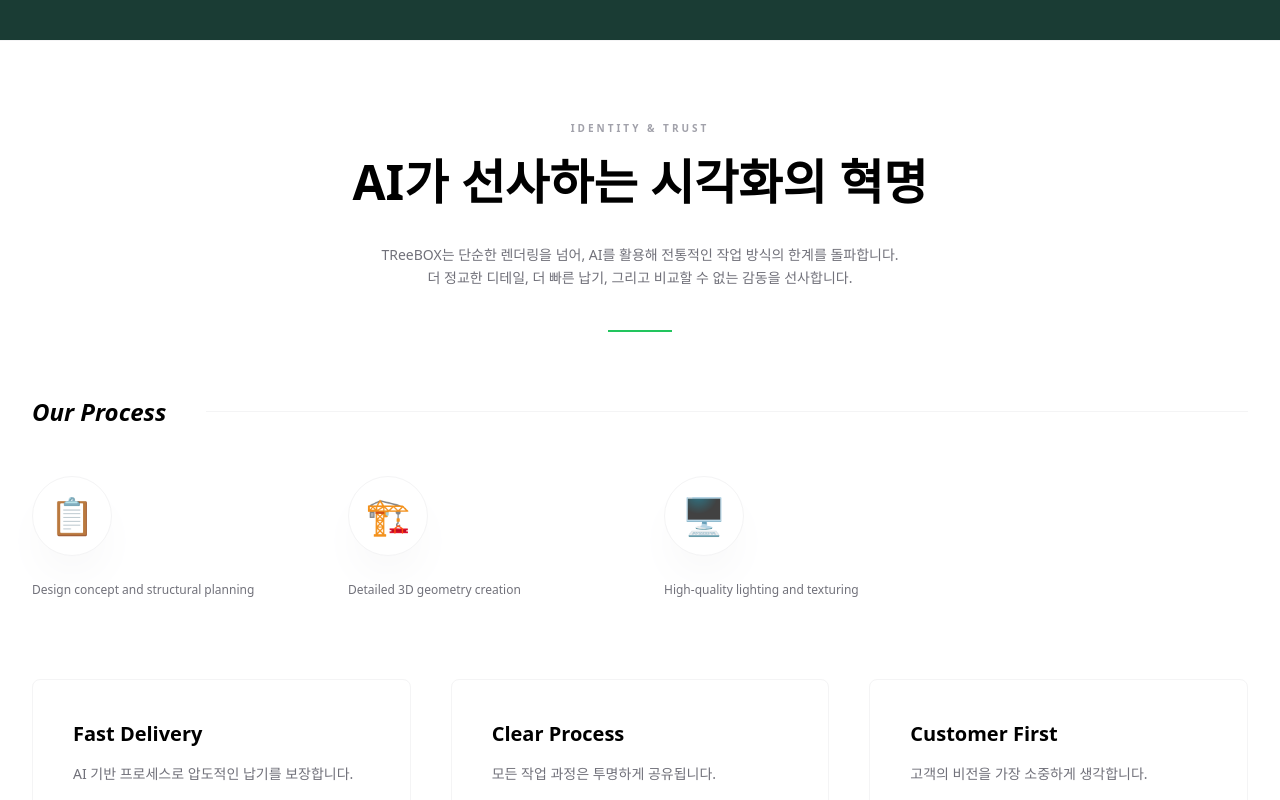
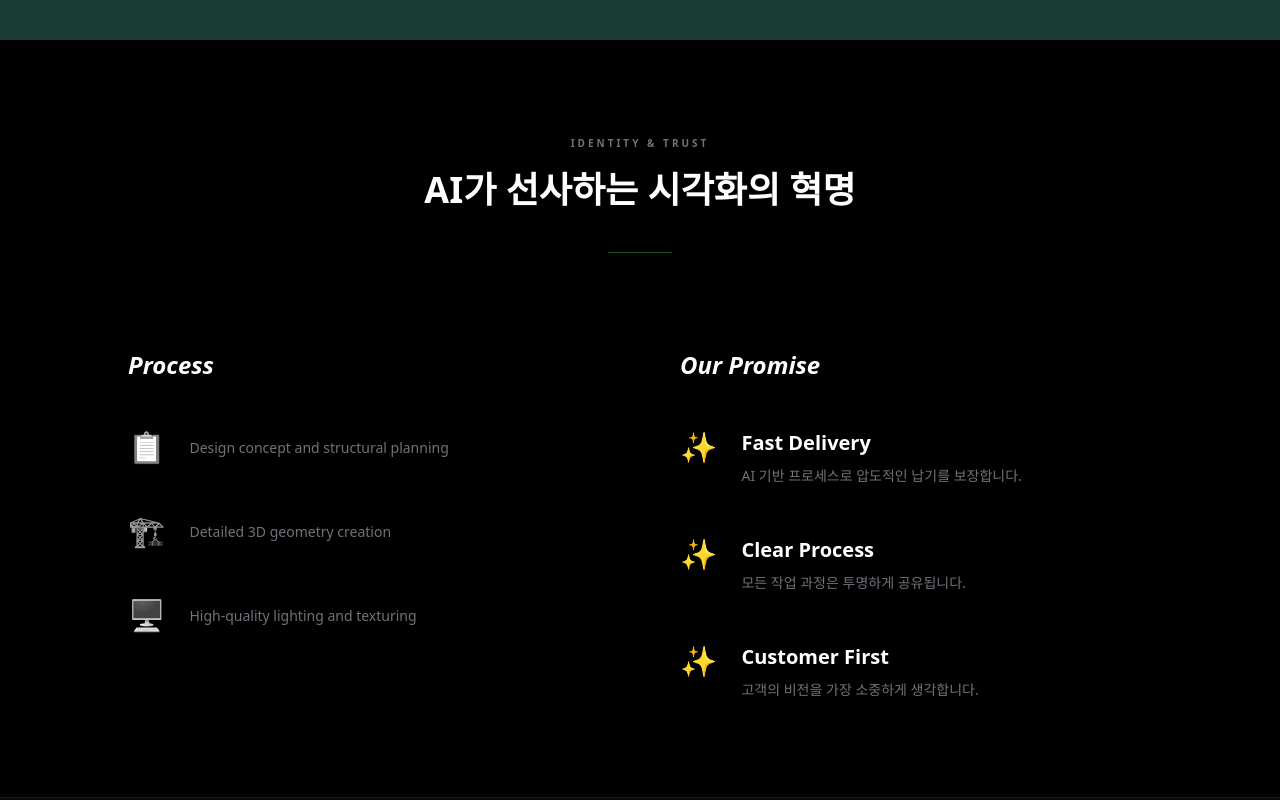
Before and after one commit to TREEBOX7/-1, a React (Vite) app: page / in a window 1280 px wide. Shown: the part 760-1560 px from the top of the page. Built offline with nearby package versions, Linux system fonts and the light colour scheme; a web font is replaced by a local one.

Commit message:
Update Identity.tsx

```diff
--- a/components/Identity.tsx
+++ b/components/Identity.tsx
@@ -1,47 +1,47 @@
 import React from 'react';
-import { PROCESS_STEPS, PROMISES } from '../constants'; // .tsx를 지웠습니다.
+import { PROCESS_STEPS, PROMISES } from '../constants'; // .tsx 확장자 제거
 
 const Identity: React.FC = () => {
   return (
-    <section id="identity" className="py-20 bg-white scroll-mt-20 border-y border-zinc-100">
+    <section id="identity" className="py-24 bg-black scroll-mt-20">
       <div className="container mx-auto px-8">
-        <div className="max-w-4xl mx-auto text-center mb-16">
-          <span className="text-zinc-400 font-bold tracking-[0.3em] text-[10px] uppercase block mb-4">Identity & Trust</span>
-          <h2 className="text-5xl font-sans text-black mb-8 font-bold leading-tight">AI가 선사하는 <br className="md:hidden"/> 시각화의 혁명</h2>
-          <p className="text-zinc-500 text-sm max-w-2xl mx-auto leading-relaxed">
-            TReeBOX는 단순한 렌더링을 넘어, AI를 활용해 전통적인 작업 방식의 한계를 돌파합니다. <br/>
-            더 정교한 디테일, 더 빠른 납기, 그리고 비교할 수 없는 감동을 선사합니다.
-          </p>
-          <div className="w-16 h-[2px] bg-green-500 mx-auto mt-10"></div>
+        <div className="max-w-4xl mx-auto text-center mb-24">
+          <span className="text-zinc-500 font-bold tracking-[0.3em] text-[10px] uppercase block mb-4">Identity & Trust</span>
+          <h2 className="text-4xl font-sans text-white mb-8 font-bold leading-tight">AI가 선사하는 <br className="md:hidden"/> 시각화의 혁명</h2>
+          <div className="w-16 h-[1px] bg-green-900 mx-auto mt-10"></div>
         </div>
 
-        <div className="mb-20">
-          <div className="flex items-center justify-between mb-12">
-            <h3 className="text-2xl font-sans text-black font-bold italic">Our Process</h3>
-            <div className="hidden md:block h-[1px] bg-zinc-100 flex-1 ml-10"></div>
-          </div>
-          <div className="grid grid-cols-1 md:grid-cols-4 gap-12">
-            {PROCESS_STEPS.map((step: any, idx: number) => (
-              <div key={step.id} className="relative group">
-                <div className="mb-6">
-                   <div className="w-20 h-20 rounded-full border border-zinc-100 bg-white flex items-center justify-center text-4xl shadow-2xl shadow-zinc-100 group-hover:bg-green-500 group-hover:text-white transition-all">
-                    {step.icon}
+        {/* Process Flow - 132d.JPG 스타일 복구 */}
+        <div className="grid grid-cols-1 md:grid-cols-2 gap-20 max-w-5xl mx-auto">
+          <div>
+            <h3 className="text-2xl font-bold mb-12 text-white italic">Process</h3>
+            <div className="space-y-12">
+              {PROCESS_STEPS.map((step: any) => (
+                <div key={step.id} className="flex items-start gap-6 group">
+                  <div className="text-3xl grayscale group-hover:grayscale-0 transition-all">{step.icon}</div>
+                  <div>
+                    <h4 className="text-xl font-bold text-white mb-2">{step.title}</h4>
+                    <p className="text-zinc-500 text-sm leading-relaxed">{step.desc}</p>
                   </div>
                 </div>
-                <h4 className="text-lg font-bold text-black mb-2">{step.title}</h4>
-                <p className="text-zinc-500 text-xs leading-relaxed">{step.desc}</p>
-              </div>
-            ))}
+              ))}
+            </div>
           </div>
-        </div>
 
-        <div className="grid grid-cols-1 md:grid-cols-3 gap-10">
-          {PROMISES.map((promise: any) => (
-            <div key={promise.title} className="bg-white p-10 border border-zinc-100 hover:border-green-500 transition-all rounded-lg">
-              <h4 className="text-xl font-bold text-black mb-4">{promise.label}</h4>
-              <p className="text-zinc-500 text-sm">{promise.desc}</p>
+          <div>
+            <h3 className="text-2xl font-bold mb-12 text-white italic">Our Promise</h3>
+            <div className="space-y-12">
+              {PROMISES.map((promise: any) => (
+                <div key={promise.title} className="flex items-start gap-6 group">
+                  <div className="text-3xl text-green-800 group-hover:text-green-500 transition-all">✨</div>
+                  <div>
+                    <h4 className="text-xl font-bold text-white mb-2">{promise.label}</h4>
+                    <p className="text-zinc-500 text-sm leading-relaxed">{promise.desc}</p>
+                  </div>
+                </div>
+              ))}
             </div>
-          ))}
+          </div>
         </div>
       </div>
     </section>
```
